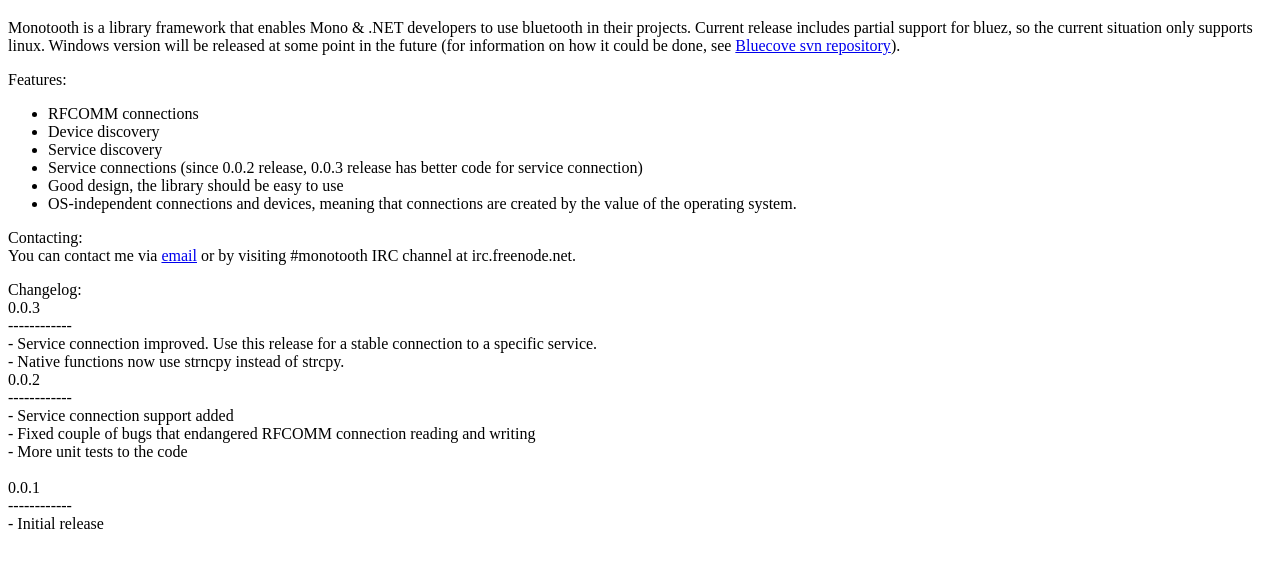
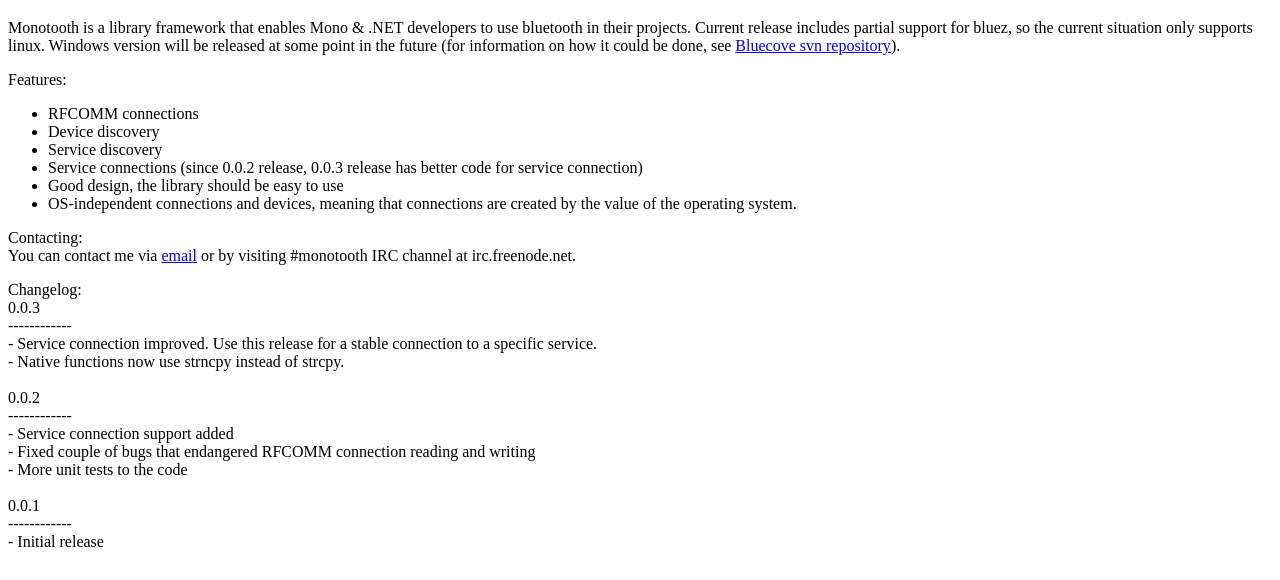
Before and after one commit to locusf/monotooth, a plain HTML site: page www/index.html in a window 1280 px wide. Shown: the part 169-749 px from the top of the page. Drawn offline with Linux system fonts and the light colour scheme.

Commit message:
Added a line break
git-svn-id: https://monotooth.svn.sourceforge.net/svnroot/monotooth/trunk@222 8557fda5-982a-0410-9965-a4bb676d9abe

```diff
--- a/www/index.html
+++ b/www/index.html
@@ -33,7 +33,7 @@
 0.0.3<br />
 ------------<br />
 - Service connection improved. Use this release for a stable connection to a specific service. <br />
-- Native functions now use strncpy instead of strcpy.
+- Native functions now use strncpy instead of strcpy. <br />
 <br />
 0.0.2<br />
 ------------<br />
```
